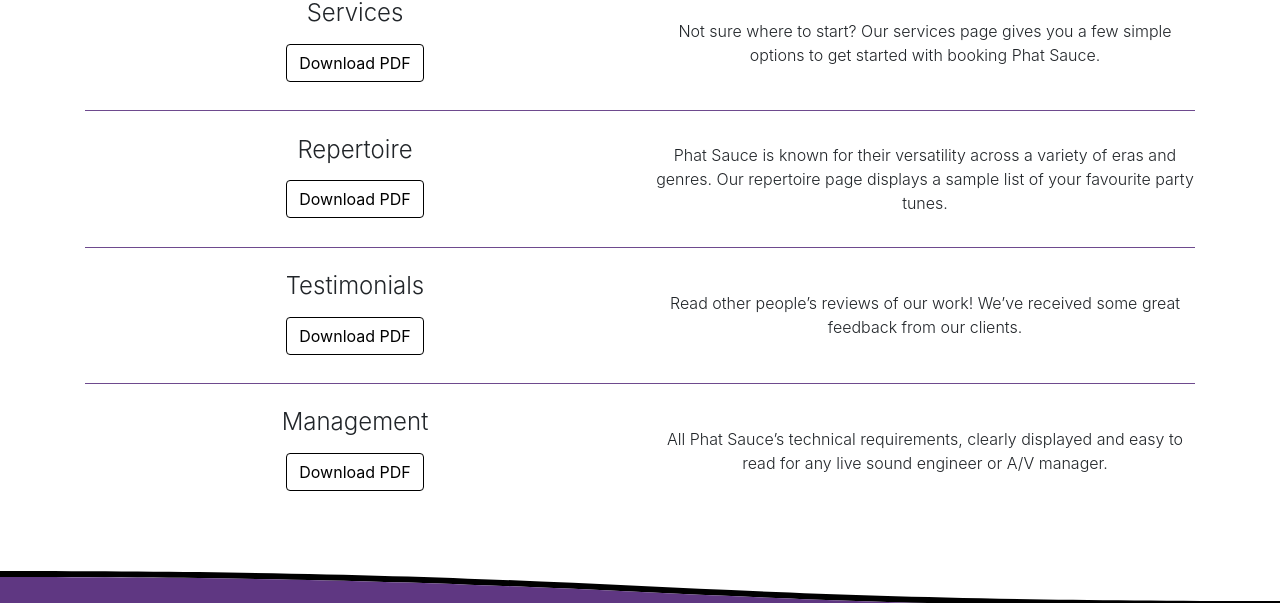
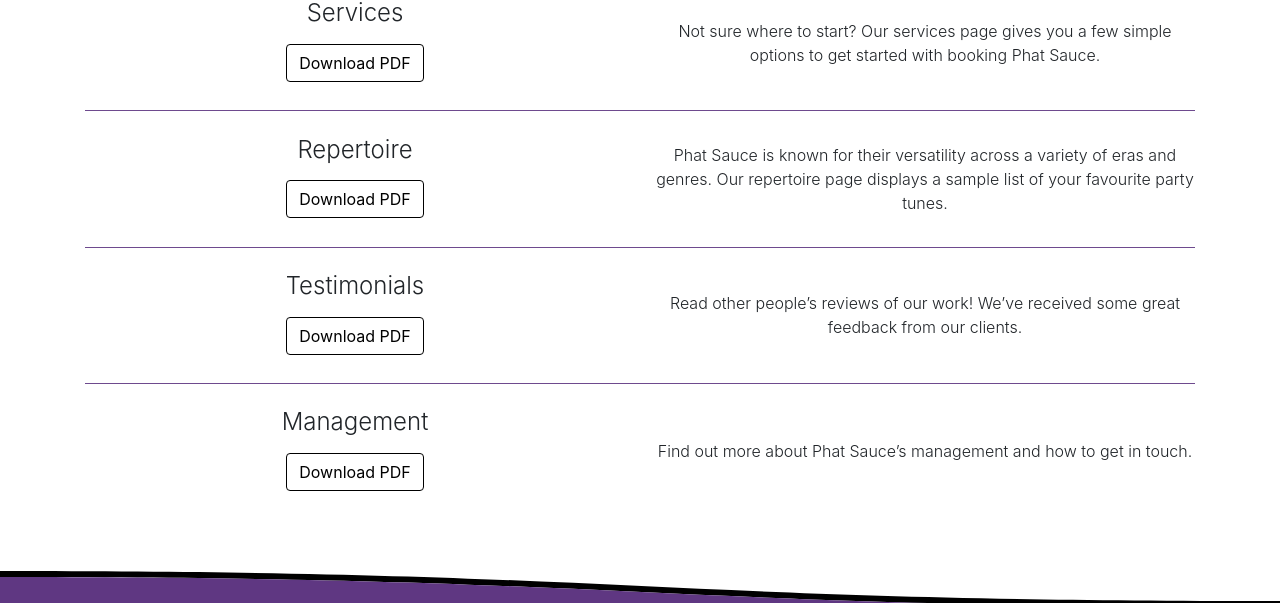
Before and after one commit to phatsauceband/phatsauceband.github.io, a plain HTML site: page epk.html in a window 1280 px wide. Shown: the part 1231-1834 px from the top of the page. Drawn offline with nearby package versions, Linux system fonts and the light colour scheme.

Commit message:
Added the management discription to epk page

```diff
--- a/epk.html
+++ b/epk.html
@@ -169,8 +169,7 @@
                 </div>
                 <div class="col-sm-6">
                     <p class="g__text-spacermed">
-                        All Phat Sauce’s technical requirements, clearly displayed and
-                         easy to read for any live sound engineer or A/V manager.
+                        Find out more about Phat Sauce’s management and how to get in touch.
                     </p>
                 </div>
             </div>
```
